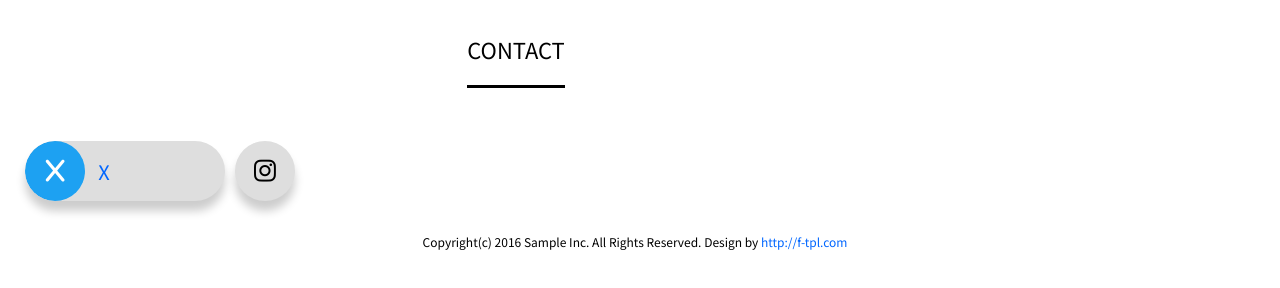
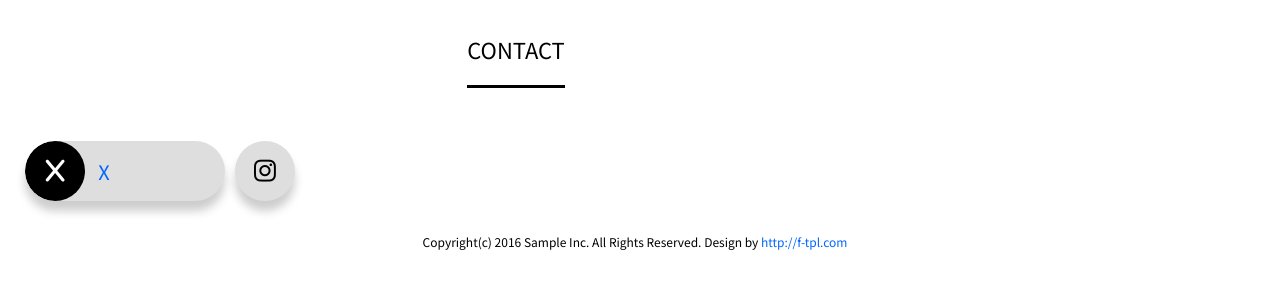
Before and after one commit to nekotomo22/rikitokuakira_officialsite, a plain HTML site: page index.html in a window 1280 px wide. In both pictures the pointer is over the element 55 px from the left and 3554 px from the top of the page. Shown: the part 3383-3671 px from the top of the page. Drawn offline with nearby package versions, Linux system fonts and the light colour scheme; a web font is replaced by a local one.

Commit message:
Update style.css

```diff
--- a/css/style.css
+++ b/css/style.css
@@ -406,7 +406,7 @@ body{
 }
 
 .wrapper .button:nth-child(1):hover .icon {
-	background: #1da1f2;
+	background: #000000;
 }
 .wrapper .button:nth-child(2):hover .icon {
   background: #e1306c;
```
